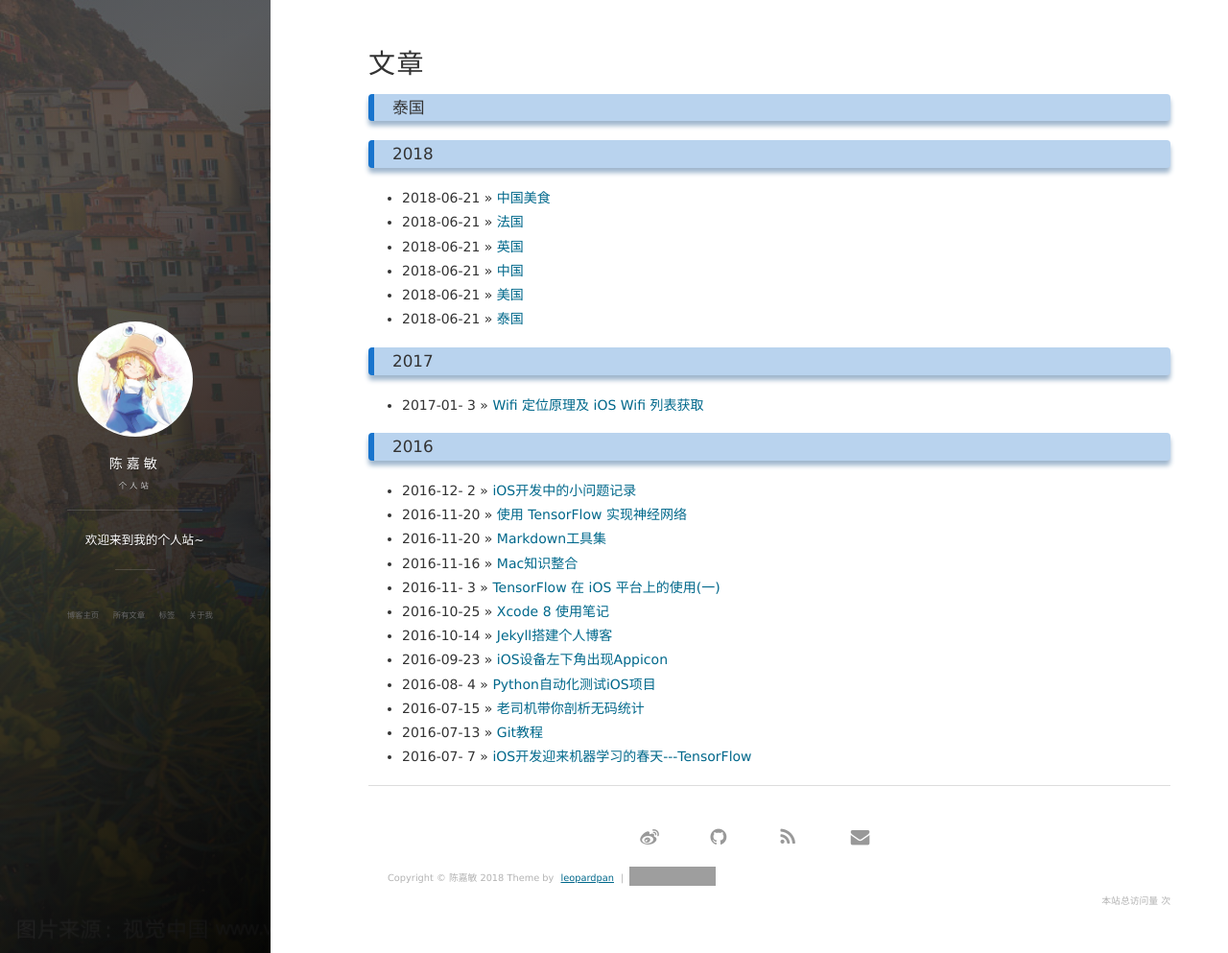
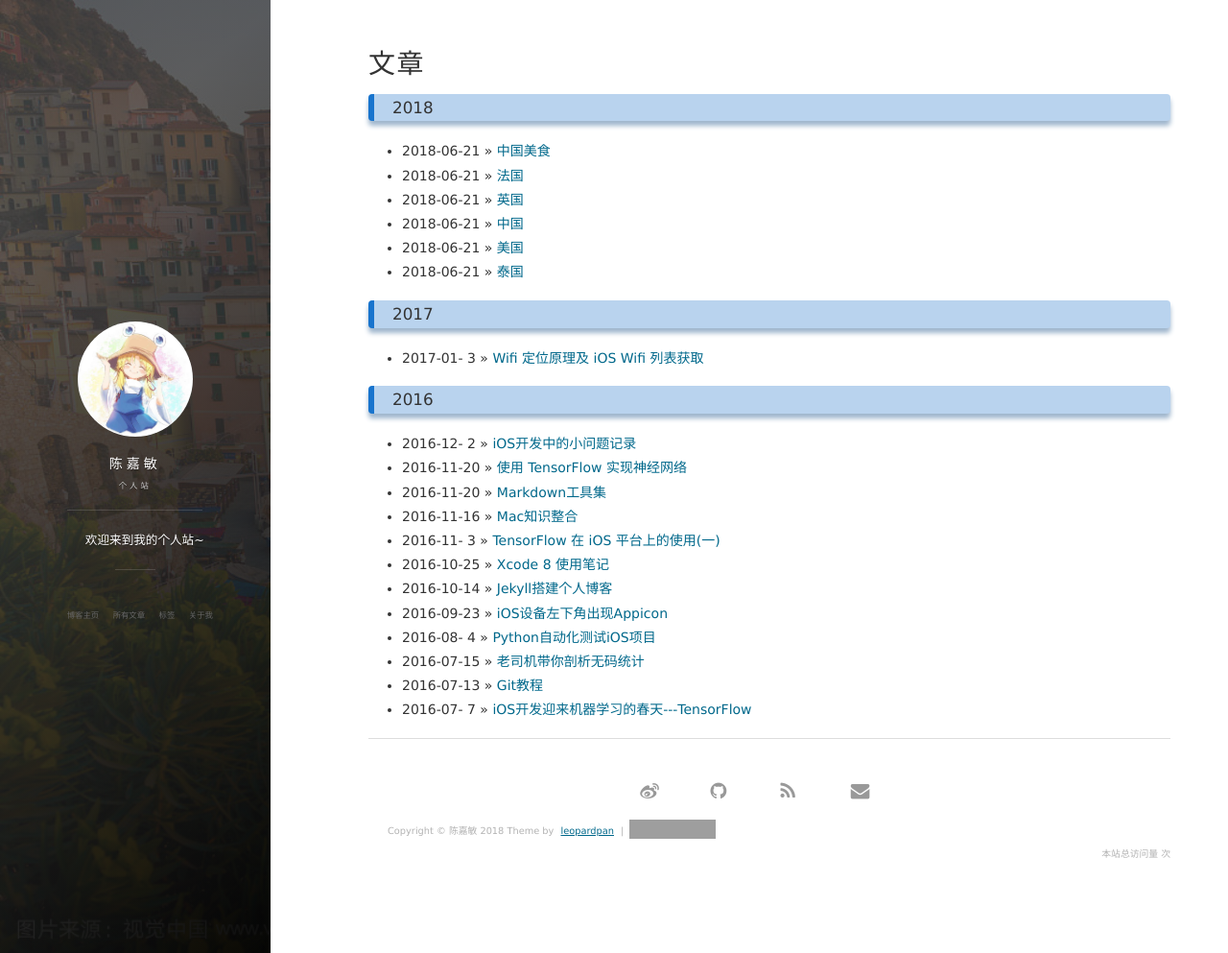
Before and after one commit to shujsegubfgf/shujsegubfgf.github.io, a Jekyll site: the page built from archive.html, in a window 1280 px wide and 993 px high. Shown: the whole window at 96% size. Built offline with Jekyll 4.4.1, drawn with Linux system fonts in a browser that asks for light colours; nearby versions of some CDN libraries; comment, search, counter and statistics services are not loaded; grey boxes are pictures that could not be loaded.

Commit message:
Update archive.html

```diff
--- a/archive.html
+++ b/archive.html
@@ -5,7 +5,6 @@ header : 所有文章
 group: navigation
 ---
 {% include JB/setup %}
-<h3>泰国</h3>
 
 {% assign posts_collate = site.posts %}
 <div class="page card">
```
